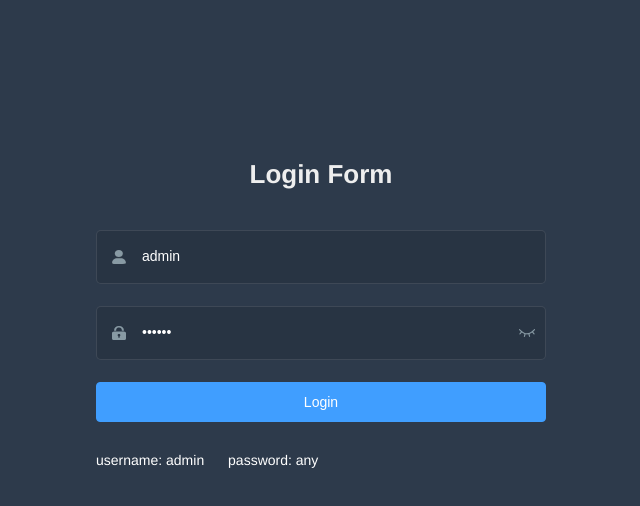
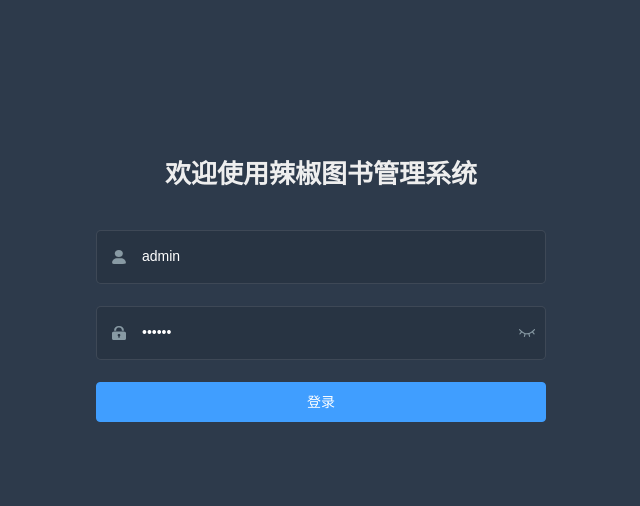
Before and after one commit to liyoung1874/bookadminvue, a Vue app: page /#/login in a window 1280 px wide. Shown: the top 506 px of the page, without its empty margins (319-959 px from the left). Built offline with nearby package versions, Linux system fonts and the light colour scheme; no server answers.

Commit message:
Edit login page title

```diff
--- a/src/views/login/index.vue
+++ b/src/views/login/index.vue
@@ -3,7 +3,7 @@
     <el-form ref="loginForm" :model="loginForm" :rules="loginRules" class="login-form" auto-complete="on" label-position="left">
 
       <div class="title-container">
-        <h3 class="title">Login Form</h3>
+        <h3 class="title">欢迎使用辣椒图书管理系统</h3>
       </div>
 
       <el-form-item prop="username">
@@ -41,12 +41,7 @@
         </span>
       </el-form-item>
 
-      <el-button :loading="loading" type="primary" style="width:100%;margin-bottom:30px;" @click.native.prevent="handleLogin">Login</el-button>
-
-      <div class="tips">
-        <span style="margin-right:20px;">username: admin</span>
-        <span> password: any</span>
-      </div>
+      <el-button :loading="loading" type="primary" style="width:100%;margin-bottom:30px;" @click.native.prevent="handleLogin">登录</el-button>
 
     </el-form>
   </div>
```
